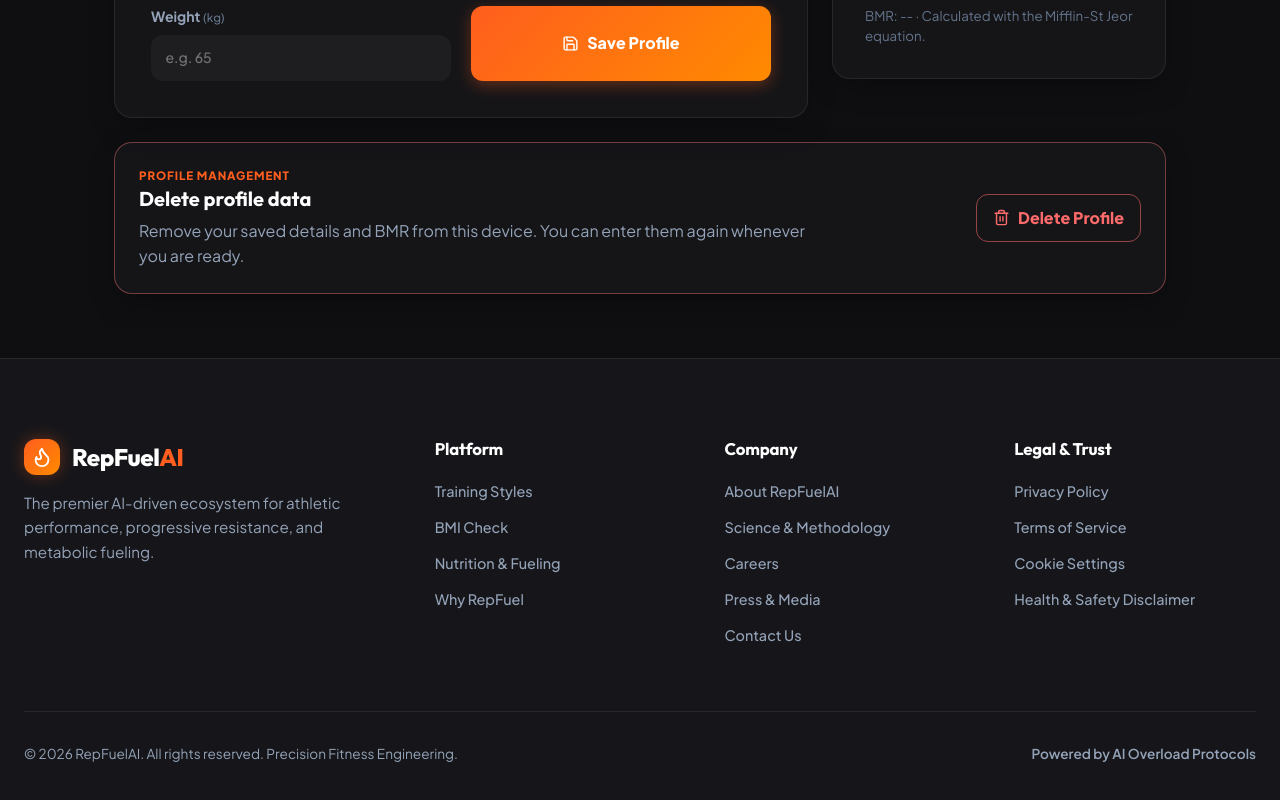
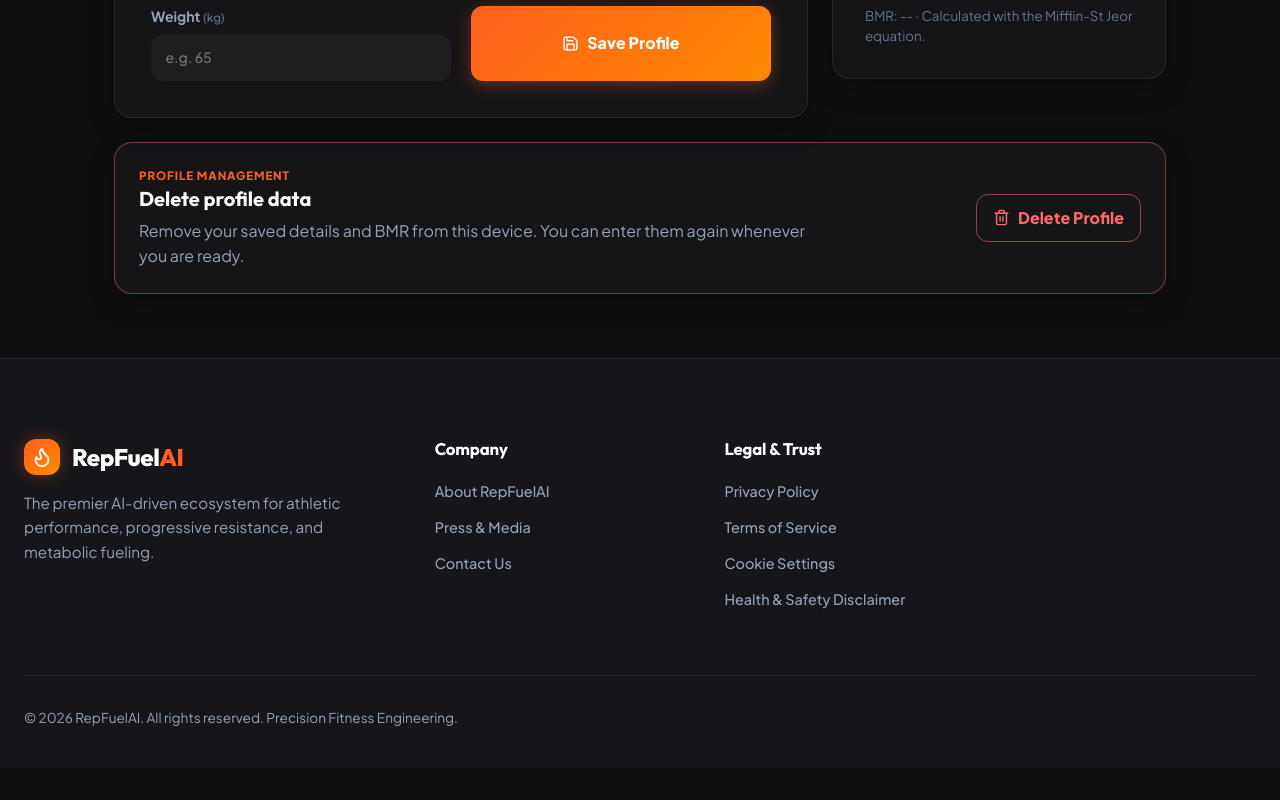
Before and after one commit to sanshayp/RepFuelAI, a React (Vite) app: page /profile in a window 1280 px wide. Shown: the part 864-1664 px from the top of the page. After the commit the page ends 1632 px from the top, so only its background shows below. Built offline with nearby package versions, Linux system fonts and the light colour scheme.

Commit message:
changes in footer

```diff
--- a/src/components/Footer/Footer.jsx
+++ b/src/components/Footer/Footer.jsx
@@ -46,9 +46,6 @@ export const Footer = ({
           <p className="footer-copyright">
             © {currentYear} {brandName}. All rights reserved. Precision Fitness Engineering.
           </p>
-          <div className="footer-bottom-badge">
-            <span>Powered by AI Overload Protocols</span>
-          </div>
         </div>
       </div>
     </footer>
--- a/src/data/homePageContent.js
+++ b/src/data/homePageContent.js
@@ -166,20 +166,9 @@ export const homePageContent = {
     tagline: "The premier AI-driven ecosystem for athletic performance, progressive resistance, and metabolic fueling.",
     columns: [
       {
-        title: "Platform",
-        links: [
-          { label: "Training Styles", href: "/training-styles" },
-          { label: "BMI Check", href: "/bmi" },
-          { label: "Nutrition & Fueling", href: "/#nutrition" },
-          { label: "Why RepFuel", href: "/#about" }
-        ]
-      },
-      {
         title: "Company",
         links: [
           { label: "About RepFuelAI", href: "#about" },
-          { label: "Science & Methodology", href: "/science" },
-          { label: "Careers", href: "/careers" },
           { label: "Press & Media", href: "/press" },
           { label: "Contact Us", href: "/contact" }
         ]
```
